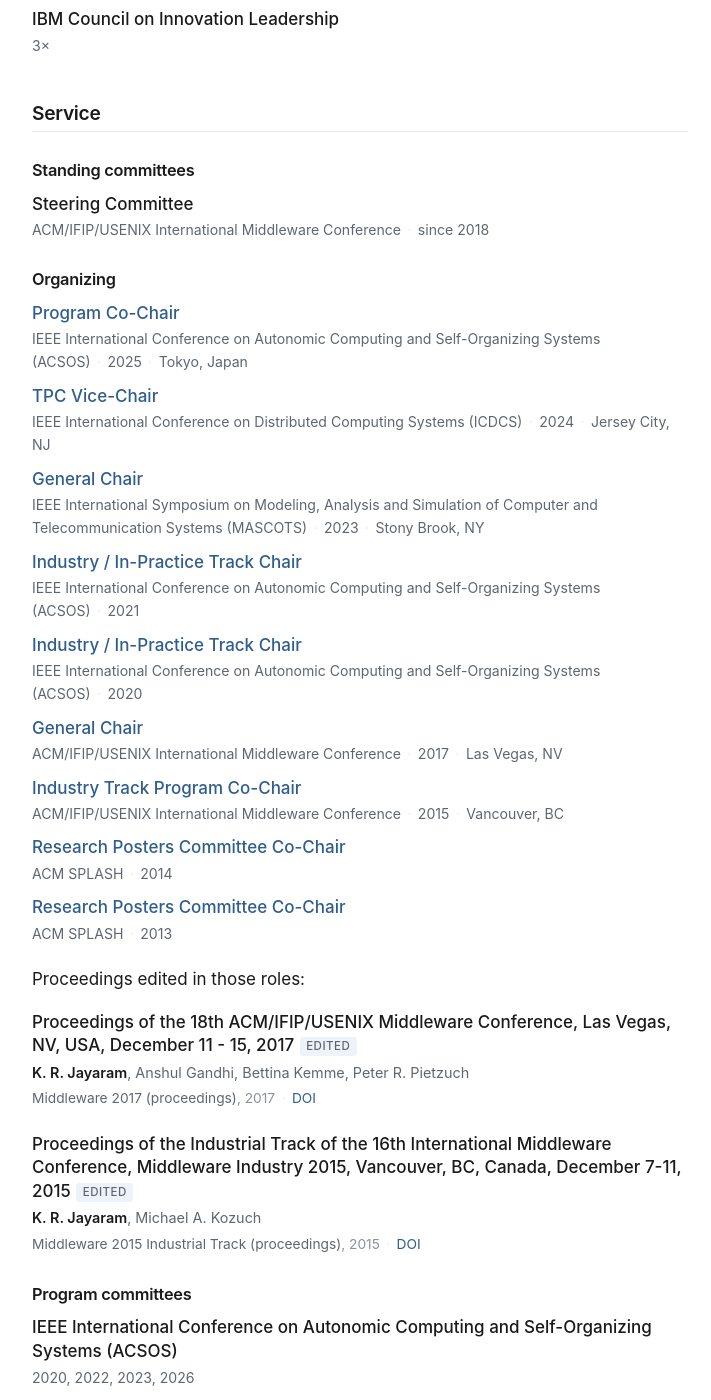
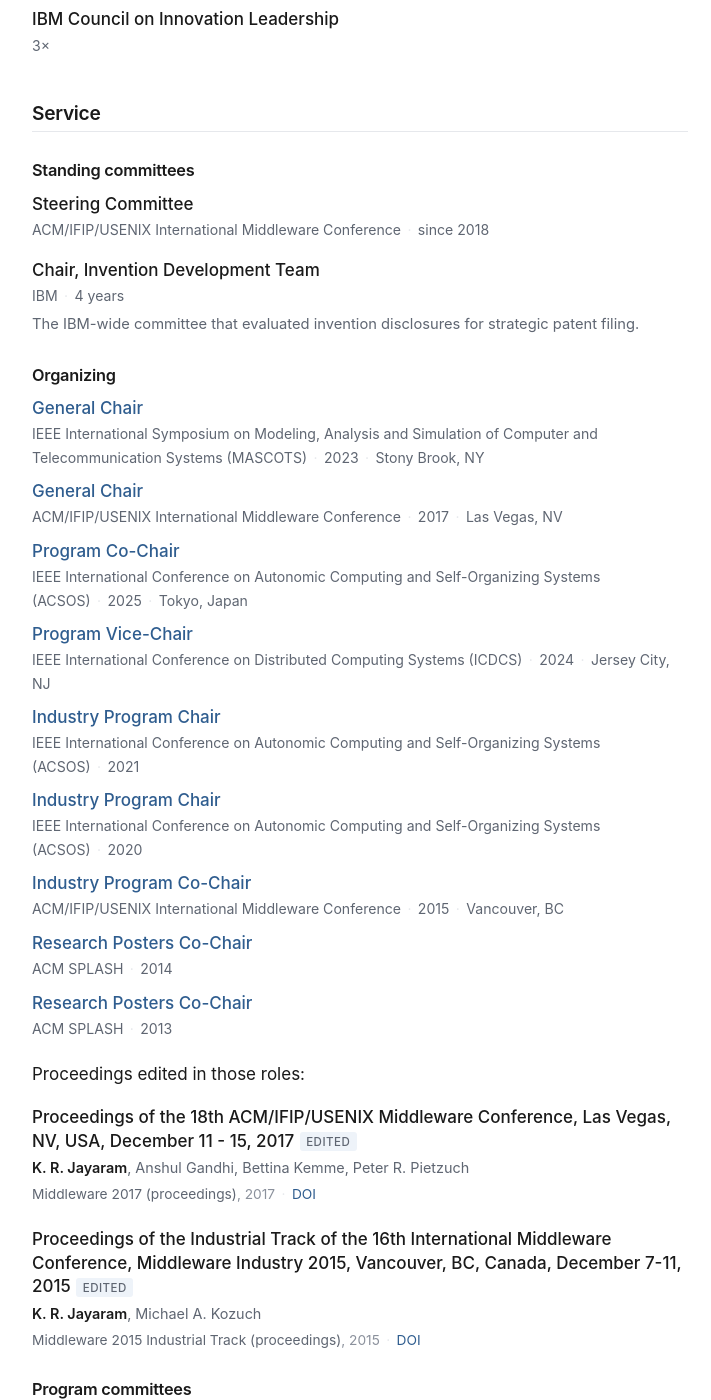
Before and after one commit to jayaramkr/jayaramkr.github.io, a Jekyll site: the page built from cv.md, in a window 1280 px wide and 1400 px high, scrolled down 1674 px. Shown: the whole window, without its empty margins (280-991 px from the left). Built offline with Jekyll 4.4.1, drawn with Linux system fonts in a browser that asks for light colours; some of the changed text lies outside the part shown.

Commit message:
Reorder Service by role and drop "track chair"
Standing committees now lead, with the IBM invention committee moved up
beside the Middleware steering seat — the trailing "Within IBM" section
is gone. Organizing is grouped by role instead of sorted by date:
general chair, program chair, industry program chair, posters chair.

"Track chair" meant session chair at these venues, which is not the role
held. ICDCS 2024 becomes Program Vice-Chair, the two ACSOS in-practice
roles and Middleware 2015 become Industry Program (Co-)Chair.

Co-Authored-By: Claude Opus 5 <noreply@anthropic.com>
Claude-Session: https://claude.ai/code/session_019k2C9vhF6RBKv6qRkTriyL

```diff
--- a/_data/service.yml
+++ b/_data/service.yml
@@ -7,54 +7,66 @@
 # Program committees are recorded through 2026. Journal reviewing stops at 2015;
 # anything since then simply hasn't been supplied yet.
 
-# Newest first. `url` and `where` are both optional.
+# Standing committees, rendered above the organizing roles.
+steering:
+  - role: Steering Committee
+    venue: ACM/IFIP/USENIX International Middleware Conference
+    years: "since 2018"
+  - role: Chair, Invention Development Team
+    venue: IBM
+    years: "4 years"
+    note: >-
+      The IBM-wide committee that evaluated invention disclosures for strategic
+      patent filing.
+
+# Grouped by seniority of role, newest first within each group: general chair,
+# then program chair, then industry program chair, then posters chair. "Track
+# chair" is deliberately not used anywhere here — at these venues that title
+# means session chair, which is a different job.
+#
+# `url`, `where` and `note` are all optional.
 organizing:
+  - role: General Chair
+    venue: IEEE International Symposium on Modeling, Analysis and Simulation of Computer and Telecommunication Systems (MASCOTS)
+    years: "2023"
+    where: Stony Brook, NY
+    url: https://ieeexplore.ieee.org/document/10387619
+  - role: General Chair
+    venue: ACM/IFIP/USENIX International Middleware Conference
+    years: "2017"
+    where: Las Vegas, NV
+    url: https://middleware2017.github.io/middleware2017/
   - role: Program Co-Chair
     venue: IEEE International Conference on Autonomic Computing and Self-Organizing Systems (ACSOS)
     years: "2025"
     where: Tokyo, Japan
     url: https://2025.acsos.org/
-  - role: TPC Vice-Chair
+  - role: Program Vice-Chair
     venue: IEEE International Conference on Distributed Computing Systems (ICDCS)
     years: "2024"
     where: Jersey City, NJ
     url: https://icdcs2024.icdcs.org/technical-committee/
-  - role: General Chair
-    venue: IEEE International Symposium on Modeling, Analysis and Simulation of Computer and Telecommunication Systems (MASCOTS)
-    years: "2023"
-    where: Stony Brook, NY
-    url: https://ieeexplore.ieee.org/document/10387619
-  - role: Industry / In-Practice Track Chair
+  - role: Industry Program Chair
     venue: IEEE International Conference on Autonomic Computing and Self-Organizing Systems (ACSOS)
     years: "2021"
     url: https://conf.researchr.org/track/acsos-2021/acsos-2021-in-practice-track
-  - role: Industry / In-Practice Track Chair
+  - role: Industry Program Chair
     venue: IEEE International Conference on Autonomic Computing and Self-Organizing Systems (ACSOS)
     years: "2020"
     url: https://2020.acsos.org/track/acsos-2020-in-practice-track
-  - role: General Chair
-    venue: ACM/IFIP/USENIX International Middleware Conference
-    years: "2017"
-    where: Las Vegas, NV
-    url: https://middleware2017.github.io/middleware2017/
-  - role: Industry Track Program Co-Chair
+  - role: Industry Program Co-Chair
     venue: ACM/IFIP/USENIX International Middleware Conference
     years: "2015"
     where: Vancouver, BC
     url: https://dl.acm.org/doi/proceedings/10.1145/2830013
-  - role: Research Posters Committee Co-Chair
+  - role: Research Posters Co-Chair
     venue: ACM SPLASH
     years: "2014"
     url: https://2014.splashcon.org/track/splash2014-posters
-  - role: Research Posters Committee Co-Chair
+  - role: Research Posters Co-Chair
     venue: ACM SPLASH
     years: "2013"
     url: https://2013.splashcon.org/track/splash-2013-Posters
-
-steering:
-  - role: Steering Committee
-    venue: ACM/IFIP/USENIX International Middleware Conference
-    years: "since 2018"
 
 # Ordered by most recent year of service. `note` is optional — use it only where
 # the plain venue name would overstate the role (a symposium or satellite track
--- a/cv.md
+++ b/cv.md
@@ -79,11 +79,12 @@ Each of these is covered in more depth, with the papers and patents behind it, o
 
 ### Standing committees
 
-<ul class="cv-list plain">
+<ul class="cv-list">
 {%- for s in svc.steering %}
   <li>
     <span class="cv-what">{{ s.role }}</span>
     <span class="cv-where">{{ s.venue }}{% if s.years %}<span class="sep">·</span>{{ s.years }}{% endif %}</span>
+    {%- if s.note %}<span class="cv-note">{{ s.note }}</span>{% endif %}
   </li>
 {%- endfor %}
 </ul>
@@ -139,11 +140,6 @@ Proceedings edited in those roles:
 {%- endfor %}
 </ul>
 
-### Within IBM
-
-Chaired the IBM-wide committee that evaluated invention disclosures for strategic patent
-filing, for four years.
-
 <p class="summary">
 Journal reviewing is recorded only through 2015; more recent years are still being added.
 The full publication record is on the
```
Also changed, not shown: README.md.
